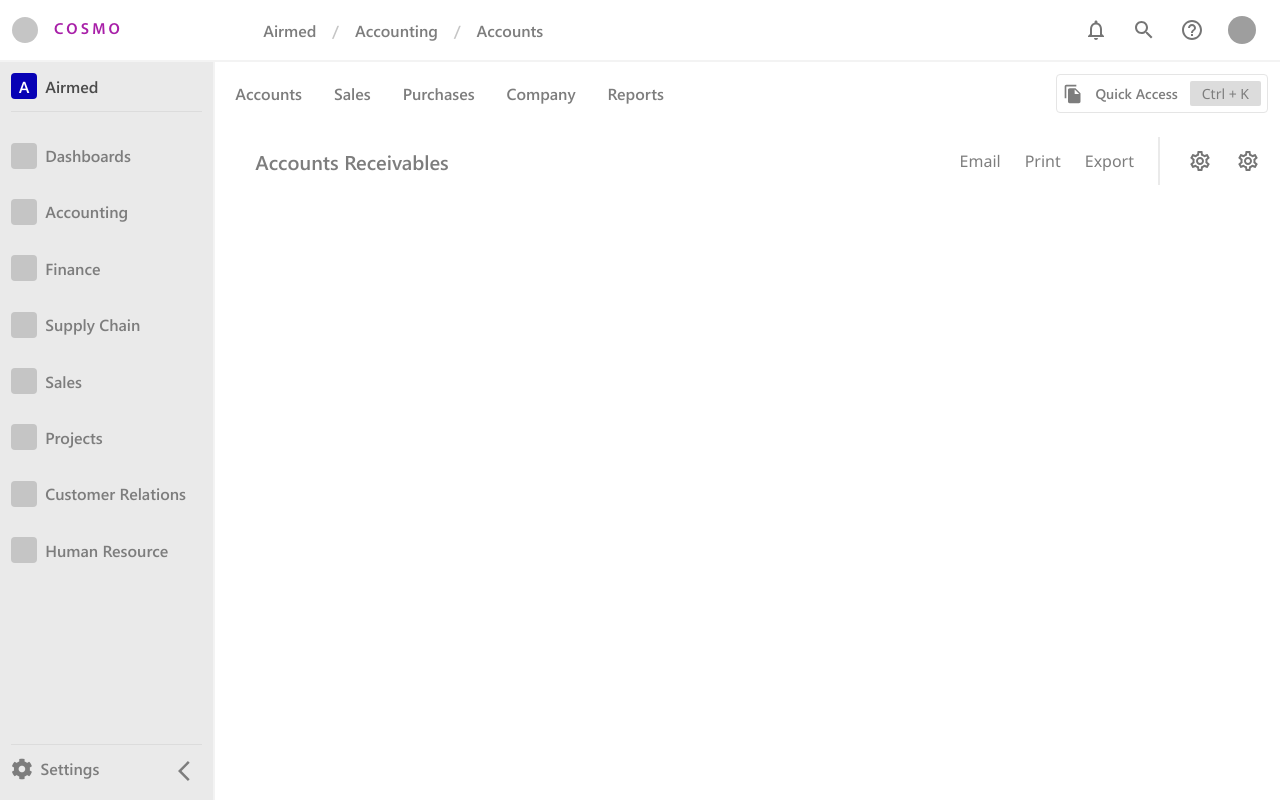
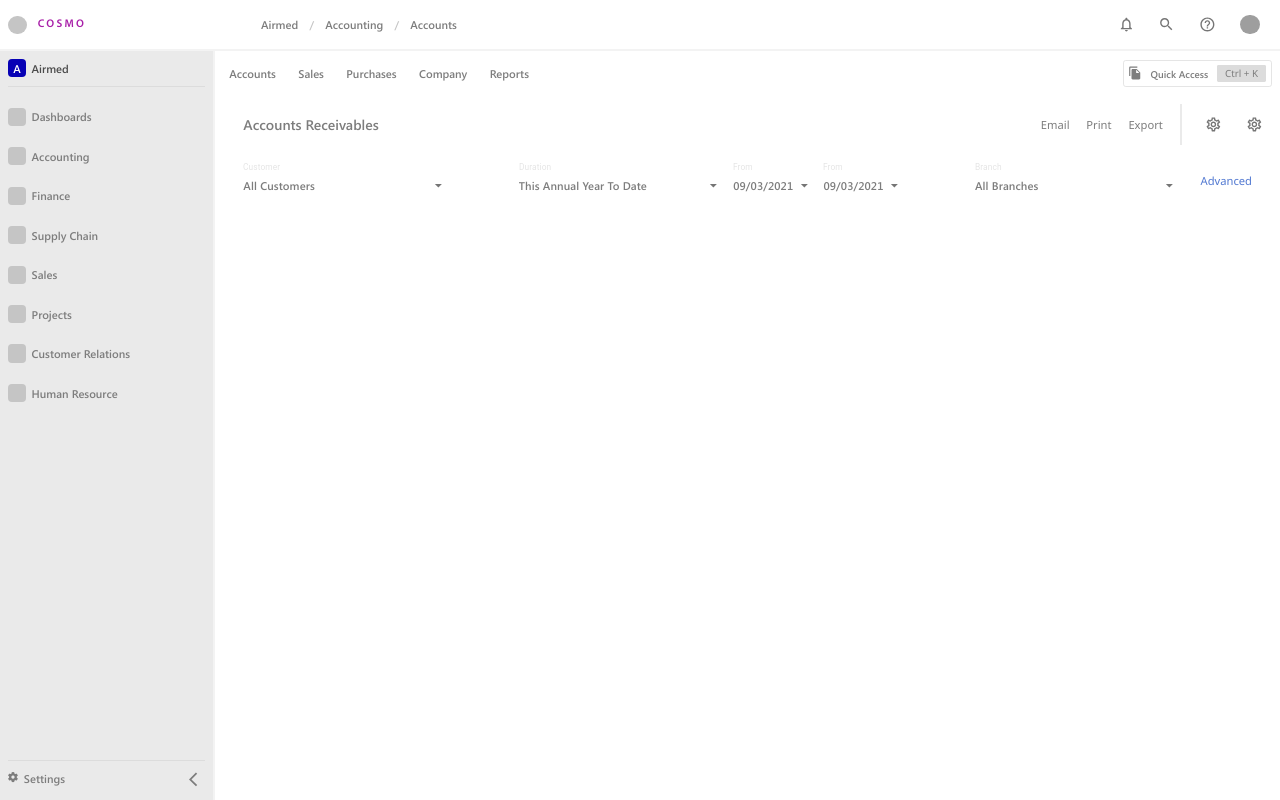
Before and after one commit to Maheerali-pk/cosmo, a React (Create React App) app: page / in a window 1280 px wide. Built offline with nearby package versions, Linux system fonts and the light colour scheme; grey boxes are pictures that could not be loaded; a small style sheet from the web is missing.

Commit message:
Selects row completed

```diff
--- a/package.json
+++ b/package.json
@@ -3,8 +3,11 @@
   "version": "0.1.0",
   "private": true,
   "dependencies": {
+    "@date-io/date-fns": "^1.3.13",
+    "@date-io/moment": "^1.3.13",
     "@material-ui/core": "^4.12.3",
     "@material-ui/icons": "^4.11.2",
+    "@material-ui/pickers": "^3.3.10",
     "@testing-library/jest-dom": "^5.14.1",
     "@testing-library/react": "^11.2.7",
     "@testing-library/user-event": "^12.8.3",
@@ -12,7 +15,8 @@
     "@types/node": "^12.20.23",
     "@types/react": "^17.0.19",
     "@types/react-dom": "^17.0.9",
-    "@types/styled-components": "^5.1.13",
+    "@types/styled-components": "^5.1.14",
+    "moment": "^2.29.1",
     "react": "^17.0.2",
     "react-dom": "^17.0.2",
     "react-scripts": "4.0.3",
--- a/src/App.css
+++ b/src/App.css
@@ -10,3 +10,56 @@ html,
    height: 100%;
    width: 100%;
 }
+
+/* Overriding */
+.MuiSelect-icon {
+   top: calc(50% - 0.75rem) !important;
+}
+.MuiSelect-root {
+   width: 16rem !important;
+}
+
+label + .MuiInput-formControl {
+   margin-top: 1rem !important;
+}
+.mui-date-picker .MuiIconButton-root {
+   padding: 0rem;
+}
+.mui-date-picker .MuiInputAdornment-positionEnd {
+   margin-left: 0 !important;
+}
+@media (max-width: 1900px) {
+   html,
+   body {
+      font-size: 100%;
+   }
+}
+@media (max-width: 1700px) {
+   html,
+   body {
+      font-size: 90%;
+   }
+}
+@media (max-width: 1500px) {
+   html,
+   body {
+      font-size: 80%;
+   }
+}
+@media (max-width: 1300px) {
+   html,
+   body {
+      font-size: 70%;
+   }
+}
+@media (max-width: 1100px) {
+   html,
+   body {
+      font-size: 60%;
+   }
+}
+@media (max-width: 900px) {
+   html {
+      font-size: 50%;
+   }
+}
--- a/src/App.tsx
+++ b/src/App.tsx
@@ -7,6 +7,8 @@ import Sidebar from "./Components/Sidebar";
 import styled from "styled-components";
 import { flexbox } from "./StyledComponents/Flexbox";
 import AccountRecieveables from "./Pages/AccountRecieveables/AccountRecieveables";
+import { createTheme, MuiThemeProvider } from "@material-ui/core";
+import { colors, fonts } from "./Helpers/utils";
 
 const AppWrapper = styled.div`
    display: flex;
@@ -21,10 +23,35 @@ const BottomArea = styled.div`
    width: 100%;
    /* height: 100%; */
 `;
+const theme = createTheme({
+   overrides: {
+      MuiInputLabel: {
+         root: {
+            color: colors.graySelection2,
+         },
+      },
+      MuiSelect: {
+         root: {
+            fontFamily: fonts.semibold,
+            color: colors.grayText,
+         },
+         select: {
+            paddingRight: 0,
+         },
+      },
+      MuiInputBase: {
+         root: {
+            fontFamily: fonts.semibold,
+            color: colors.grayText,
+         },
+      },
+   },
+});
 
 function App() {
    return (
       <GlobalContextProvider>
+         <MuiThemeProvider theme={theme}>
             <AppWrapper>
                <Navbar headingItems={["Airmed", "Accounting", "Accounts"]}></Navbar>
                <BottomArea>
@@ -32,6 +59,7 @@ function App() {
                   <AccountRecieveables></AccountRecieveables>
                </BottomArea>
             </AppWrapper>
+         </MuiThemeProvider>
       </GlobalContextProvider>
    );
 }
--- /dev/null
+++ b/src/Components/CustomDatePicker.tsx
@@ -0,0 +1,32 @@
+import ArrowDropDown from "@material-ui/icons/ArrowDropDown";
+import { KeyboardDatePickerProps, KeyboardDatePicker } from "@material-ui/pickers";
+import { useState } from "react";
+import { toRem } from "../Helpers/utils";
+
+export interface CustomDatePickerProps extends Omit<KeyboardDatePickerProps, "onChange"> {
+   onChange: (date: Date) => void;
+   value: Date;
+}
+
+const CustomDatePicker: React.FC<CustomDatePickerProps> = ({ value, onChange }) => {
+   const [open, setOpen] = useState(false);
+   return (
+      <KeyboardDatePicker
+         style={{ width: toRem(113) }}
+         variant="inline"
+         format="MM/DD/YYYY"
+         label="From"
+         value={value}
+         open={open}
+         onClick={() => setOpen(true)}
+         onClose={() => setOpen(false)}
+         onOpen={() => setOpen(false)}
+         onChange={(e) => onChange(e as any as Date)}
+         InputProps={{ disableUnderline: true }}
+         keyboardIcon={<ArrowDropDown></ArrowDropDown>}
+         className="mui-date-picker"
+      />
+   );
+};
+
+export default CustomDatePicker;
--- /dev/null
+++ b/src/Components/CustomSelect.tsx
@@ -0,0 +1,39 @@
+import {
+   FormControl,
+   InputLabel,
+   MenuItem,
+   Select as MUISelect,
+   SelectProps as MUISelectProps,
+} from "@material-ui/core";
+export interface SelectOption {
+   text: string;
+   value: string;
+}
+export interface SelectProps extends MUISelectProps {
+   options: SelectOption[];
+   label: string;
+   onValueChange: (option: string) => void;
+   value: string;
+}
+
+const CustomSelect: React.FC<SelectProps> = ({ onValueChange, label, options, value, ...rest }) => {
+   return (
+      <FormControl>
+         <InputLabel>{label}</InputLabel>
+         <MUISelect
+            {...rest}
+            disableUnderline
+            onChange={(e) => {
+               onValueChange(e.target.value as string);
+            }}
+            value={value}
+         >
+            {options.map((option) => (
+               <MenuItem value={option.value}>{option.text}</MenuItem>
+            ))}
+         </MUISelect>
+      </FormControl>
+   );
+};
+
+export default CustomSelect;
--- a/src/Helpers/utils.tsx
+++ b/src/Helpers/utils.tsx
@@ -1,3 +1,5 @@
+import { SelectOption } from "../Components/CustomSelect";
+
 export const toRem = (px: number) => px / 16 + "rem";
 
 export const interpolate = (arr: any[], item: any) => arr.flatMap((x) => [x, item]).slice(0, -1);
@@ -19,5 +21,11 @@ export const colors = {
    white: "white",
    pageOutlineSkyblue: "#F3F3F3",
 };
+export type FontFamilyKey = "regular" | "semibold" | "myraid-pro";
 
-export const fonts = {};
+export const fonts: { [k in FontFamilyKey]: string } = {
+   "myraid-pro": "myraid-pro",
+   regular: "Segoe UI",
+   semibold: "SegoeUISemibold",
+};
+export const stringsToOptions = (arr: string[]): SelectOption[] => arr.map((x) => ({ text: x, value: x }));
--- /dev/null
+++ b/src/Hooks/useDatePicker.tsx
@@ -0,0 +1,8 @@
+import { useCallback, useState } from "react";
+export default function useDatePicker(initialValue: Date): [Date, (newVal: Date) => void] {
+   const [value, setValue] = useState(initialValue);
+   const onChange = useCallback((newVal: Date) => {
+      setValue(newVal);
+   }, []);
+   return [value, onChange];
+}
--- /dev/null
+++ b/src/Hooks/useSelect.tsx
@@ -0,0 +1,9 @@
+import { useCallback, useState } from "react";
+
+export default function useSelect(initialValue: string): [string, (newVal: string) => void] {
+   const [value, setValue] = useState(initialValue);
+   const onChange = useCallback((newVal: string) => {
+      setValue(newVal);
+   }, []);
+   return [value, onChange];
+}
--- a/src/Pages/AccountRecieveables/AccountRecieveables.tsx
+++ b/src/Pages/AccountRecieveables/AccountRecieveables.tsx
@@ -5,17 +5,24 @@ import Text from "../../StyledComponents/Text";
 import FileCopyIcon from "@material-ui/icons/FileCopy";
 import Header from "./Header";
 import SubHeader from "./SubHeader";
+import SelectsRow from "./SelectsRow";
 export interface AccountRecieveablesProps {}
 
-const PageWrapper = styled(Flexbox)`
+const PageWrapper = styled.div`
+   display: grid;
+   height: 100%;
+   width: 100%;
    border-left: 2px solid ${colors.pageOutlineSkyblue};
+   overflow: auto;
+   grid-template-rows: auto auto auto 10fr;
 `;
 
 const AccountRecieveables: React.FC<AccountRecieveablesProps> = () => {
    return (
-      <PageWrapper column fullWidth fullHeight>
+      <PageWrapper>
          <Header></Header>
          <SubHeader></SubHeader>
+         <SelectsRow></SelectsRow>
       </PageWrapper>
    );
 };
--- /dev/null
+++ b/src/Pages/AccountRecieveables/SelectsRow.tsx
@@ -0,0 +1,59 @@
+import { duration, Icon, MenuItem, makeStyles, createTheme } from "@material-ui/core";
+import CustomSelect, { SelectOption } from "../../Components/CustomSelect";
+import { colors, stringsToOptions, toRem } from "../../Helpers/utils";
+import useSelect from "../../Hooks/useSelect";
+import Flexbox from "../../StyledComponents/Flexbox";
+import { MuiPickersUtilsProvider, KeyboardTimePicker, KeyboardDatePicker, DatePicker } from "@material-ui/pickers";
+import MomentUtils from "@date-io/moment";
+import useDatePicker from "../../Hooks/useDatePicker";
+import Text from "../../StyledComponents/Text";
+import ArrowDropDownIcon from "@material-ui/icons/ArrowDropDown";
+import CustomDatePicker from "../../Components/CustomDatePicker";
+
+export interface SelectsRowProps {}
+const customersSelectOptions = stringsToOptions(["All Customers", "Some Customers", "No Customers"]);
+const durationSelectOptions = stringsToOptions(["This Annual Year To Date", "Option 2", "Option 3"]);
+const branchSelectOptions = stringsToOptions(["All Branches", "Some branches", "No branches"]);
+
+const SelectsRow: React.FC<SelectsRowProps> = () => {
+   const [customer, onCustomerChange] = useSelect(customersSelectOptions[0].value);
+   const [duration, onDurationChange] = useSelect(durationSelectOptions[0].value);
+   const [branch, onBranchChange] = useSelect(branchSelectOptions[0].value);
+
+   const [fromDate, onChangeFromDate] = useDatePicker(new Date());
+   const [toDate, onChangeToDate] = useDatePicker(new Date());
+
+   return (
+      <MuiPickersUtilsProvider utils={MomentUtils}>
+         <Flexbox padding="0.75rem 2.5rem 0.75rem 2.5rem" justify="space-between" fullWidth>
+            <CustomSelect
+               value={customer}
+               onValueChange={onCustomerChange}
+               label="Customer"
+               options={customersSelectOptions}
+            ></CustomSelect>
+            <Flexbox gap={16}>
+               <CustomSelect
+                  value={duration}
+                  onValueChange={onDurationChange}
+                  label="Duration"
+                  options={durationSelectOptions}
+               ></CustomSelect>
+               <CustomDatePicker onChange={onChangeFromDate} value={fromDate}></CustomDatePicker>
+               <CustomDatePicker onChange={onChangeToDate} value={toDate}></CustomDatePicker>
+            </Flexbox>
+            <Flexbox justify="space-between" gap={32}>
+               <CustomSelect
+                  value={branch}
+                  onValueChange={onBranchChange}
+                  label="Branch"
+                  options={branchSelectOptions}
+               ></CustomSelect>
+               <Text color="bueLink">Advanced</Text>
+            </Flexbox>
+         </Flexbox>
+      </MuiPickersUtilsProvider>
+   );
+};
+
+export default SelectsRow;
--- a/src/StyledComponents/Text.tsx
+++ b/src/StyledComponents/Text.tsx
@@ -1,7 +1,5 @@
 import styled, { css } from "styled-components";
-import { colors, toRem } from "../Helpers/utils";
-
-type FontFamilyKey = "regular" | "semibold" | "myraid-pro";
+import { colors, FontFamilyKey, fonts, toRem } from "../Helpers/utils";
 
 interface TextProps {
    size?: number;
@@ -9,11 +7,6 @@ interface TextProps {
    color?: keyof typeof colors;
 }
 console.log("hello");
-const fontFamilyObject: { [k in FontFamilyKey]: string } = {
-   "myraid-pro": "myraid-pro",
-   regular: "Segoe UI",
-   semibold: "SegoeUISemibold",
-};
 
 export default styled.div<TextProps>`
    ${(p) => text(p)};
@@ -21,6 +14,6 @@ export default styled.div<TextProps>`
 
 export const text = (p: TextProps) => css`
    font-size: ${toRem(p.size || 16)};
-   font-family: ${fontFamilyObject[p.fontFamily || "regular"]};
+   font-family: ${fonts[p.fontFamily || "regular"]};
    color: ${colors[p.color || "grayText"]};
 `;
```
Also changed, not shown: 1 other file (tests, documents, lock files or other folders). Lines whose indentation alone changed are shown as unchanged.
